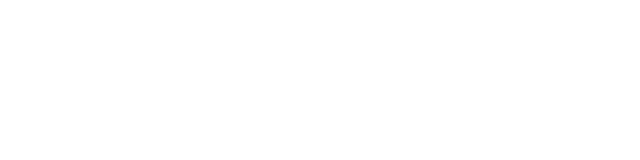
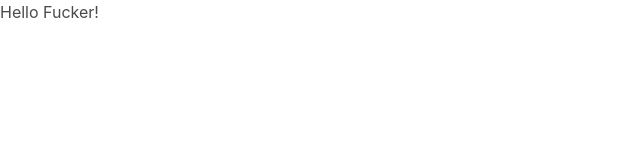
Before and after one commit to heshanu/angular_writte_game, an Angular app: page / in a window 1280 px wide. Shown: the top 160 px of the page, without its empty margins (0-640 px from the left). Built offline with nearby package versions, Linux system fonts and the light colour scheme.

Commit message:
adde test

```diff
--- a/package.json
+++ b/package.json
@@ -18,6 +18,7 @@
     "@angular/platform-browser": "~13.1.0",
     "@angular/platform-browser-dynamic": "~13.1.0",
     "@angular/router": "~13.1.0",
+    "bulma": "^0.9.3",
     "rxjs": "~7.4.0",
     "tslib": "^2.3.0",
     "zone.js": "~0.11.4"
--- a/src/app/app.component.html
+++ b/src/app/app.component.html
@@ -1,2 +1,6 @@
+
+
+<h1>Hello Fucker!
+</h1>
 
 <router-outlet></router-outlet>
--- a/src/styles.css
+++ b/src/styles.css
@@ -1 +1,3 @@
 /* You can add global styles to this file, and also import other style files */
+
+@import url("bulma/css/bulma.css");
```
Also changed, not shown: 1 other file (tests, documents, lock files or other folders).
